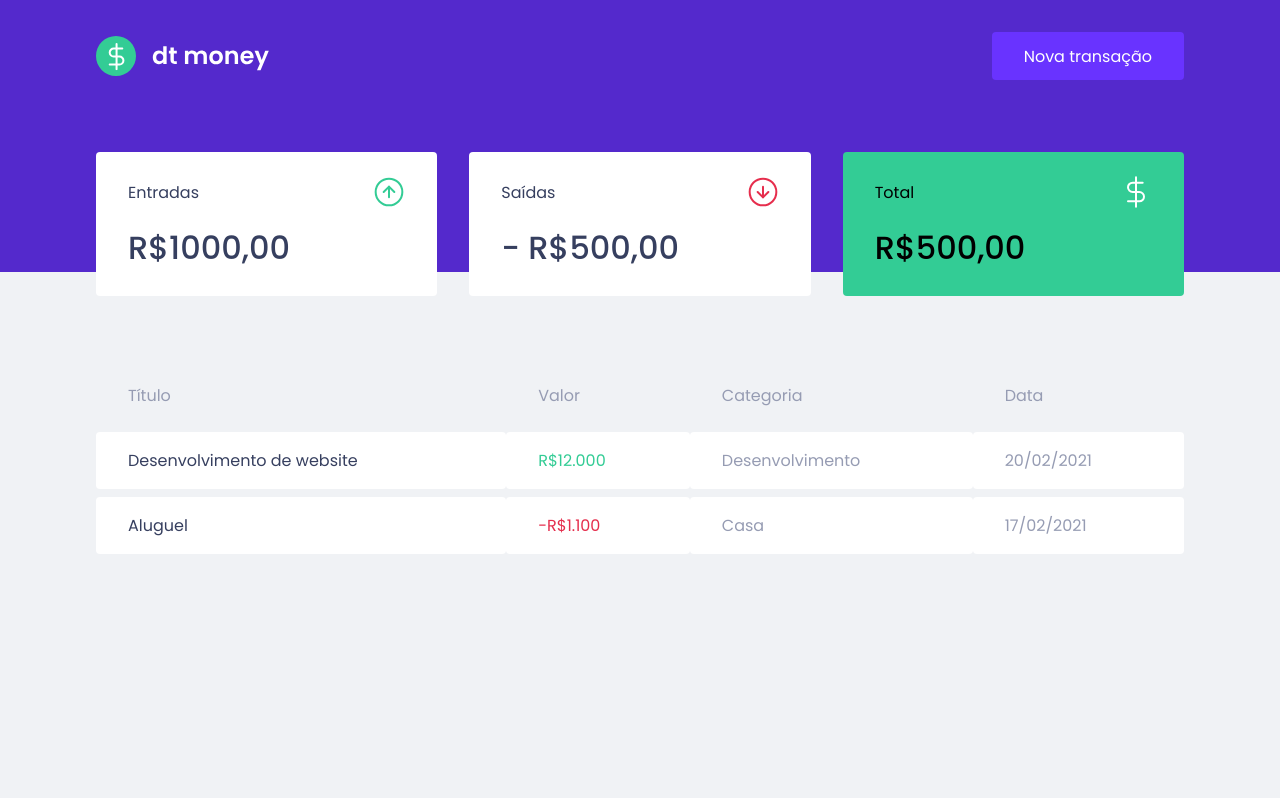
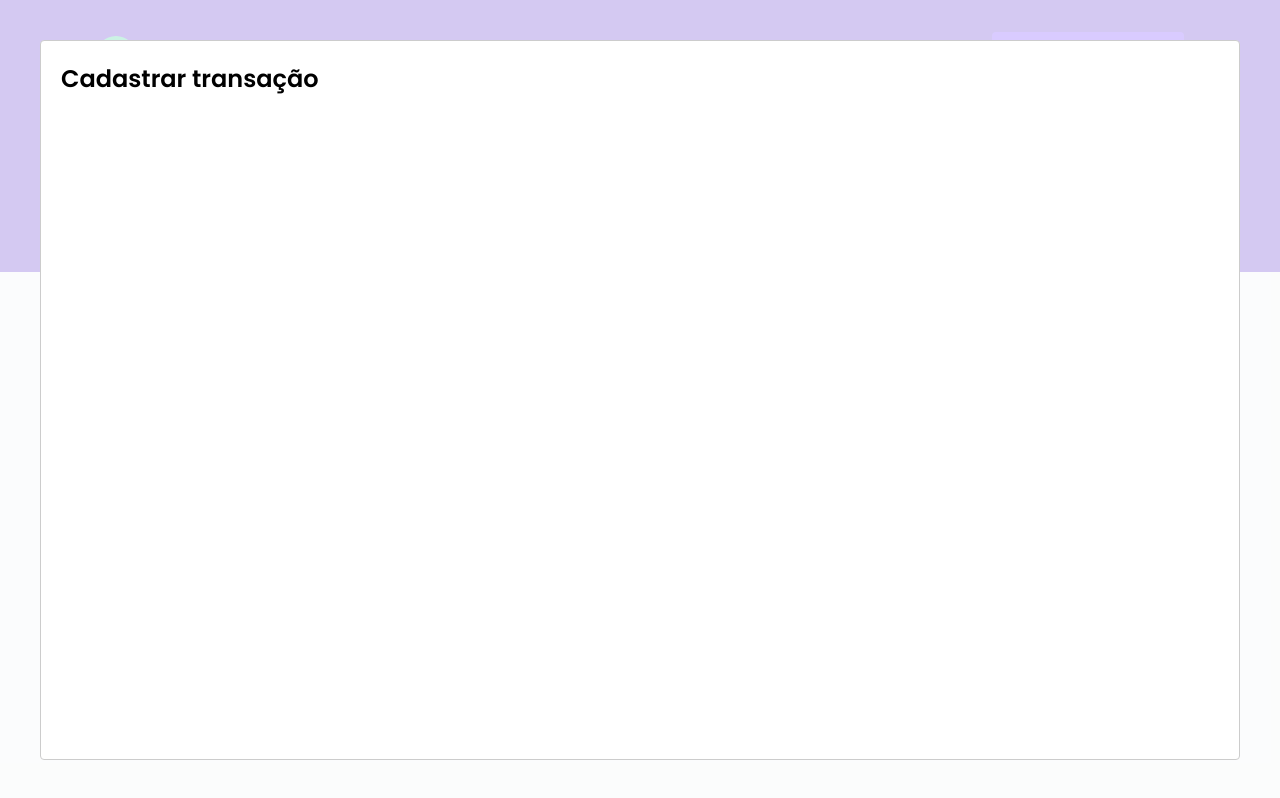
Before and after one commit to vinicius-coder/dtmoney, a React (Create React App) app: page / in a window 1280 px wide. Both pictures are taken after a click on the button "Nova transação". Built offline with nearby package versions, Linux system fonts and the light colour scheme; no server answers; what miragejs would draw is missing.

Commit message:
Add component NewTransactionalModal

```diff
--- a/package.json
+++ b/package.json
@@ -3,6 +3,7 @@
   "version": "0.1.0",
   "private": true,
   "dependencies": {
+    "@types/react-modal": "^3.12.0",
     "@types/styled-components": "^5.1.9",
     "axios": "^0.21.1",
     "miragejs": "^0.1.41",
--- a/src/App.tsx
+++ b/src/App.tsx
@@ -1,12 +1,37 @@
+import { useState } from "react";
+import Modal from 'react-modal';
 import { Dashboard } from "./components/Dashboard";
 import { Header } from "./components/Header";
+import { NewTransactionalModal } from "./components/NewTransactionalModal";
 import { GlobalStyle } from "./styles/global";
 
+Modal.setAppElement('#root');
+
 export function App() {
+
+  const [isNewModalTransactionOpen, setIsNewModalTransactionOpen] = useState(false);
+
+  function handleOpenNewTransactionModal() {
+    setIsNewModalTransactionOpen(true);
+  }
+
+  function handleCloseNewTransactionModal() {
+    setIsNewModalTransactionOpen(false);
+  }
+
   return (
     <>
-      <Header />
+      <Header
+        onOpenNewTransitionModal={handleOpenNewTransactionModal}
+      />
+
       <Dashboard />
+
+      <NewTransactionalModal
+        isOpen={isNewModalTransactionOpen}
+        onRequestClose={handleCloseNewTransactionModal}
+      />
+
       <GlobalStyle />
     </>
   );
--- a/src/components/Header/index.tsx
+++ b/src/components/Header/index.tsx
@@ -1,13 +1,17 @@
 import logoImg from '../../assets/logo.svg';
 import { Container, Content } from './styles';
 
-export function Header() {
+interface HeaderProps {
+    onOpenNewTransitionModal: () => void;
+}
+
+export function Header(props: HeaderProps) {
 
     return (
         <Container>
             <Content>
                 <img src={logoImg} alt="dt money" />
-                <button type="button">
+                <button type="button" onClick={props.onOpenNewTransitionModal}>
                     Nova transação
                 </button>
             </Content>
--- /dev/null
+++ b/src/components/NewTransactionalModal/index.tsx
@@ -0,0 +1,17 @@
+import Modal from 'react-modal';
+
+interface NewTransactionalModalProps {
+    isOpen: boolean;
+    onRequestClose: () => void;
+}
+
+export function NewTransactionalModal({ isOpen, onRequestClose }: NewTransactionalModalProps) {
+    return (
+        <Modal
+            isOpen={isOpen}
+            onRequestClose={onRequestClose}
+        >
+            <h2>Cadastrar transação</h2>
+        </Modal>
+    );
+}
--- /dev/null
+++ b/src/components/NewTransactionalModal/styles.ts
@@ -0,0 +1,5 @@
+import styled from 'styled-components';
+
+export const Container = styled.div`
+
+`;
```
Also changed, not shown: 1 other file (tests, documents, lock files or other folders).
